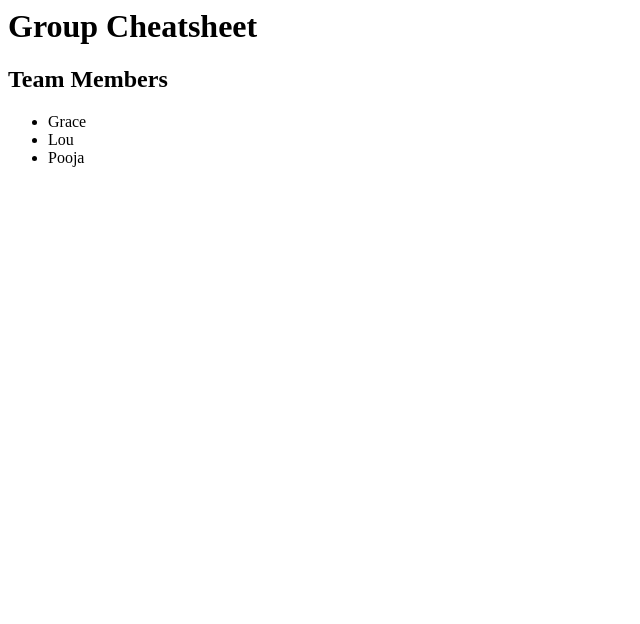
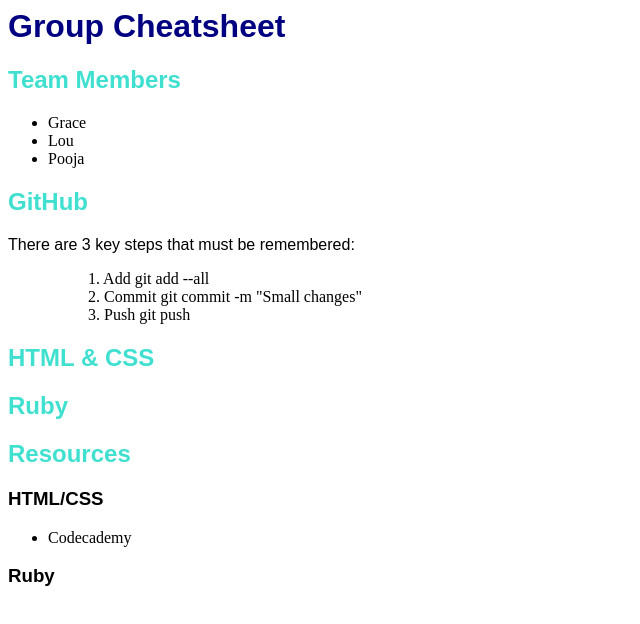
Before and after one commit to lmewett91664/group_cheatsheet, a plain HTML site: page index.html in a window 1280 px wide. Shown: the whole page, without its empty margins (0-640 px from the left). Drawn offline with Linux system fonts and the light colour scheme.

Commit message:
additions

```diff
--- a/index.html
+++ b/index.html
@@ -2,11 +2,20 @@
 <html>
 	<head>
 		<title>Group Cheatsheet</title>
+			<style>
+    			h1 { color: navy;
+    				font-family: 'Arial'; }
+    			p { font-family: 'Arial'; }
+
+    			h2 { color: turquoise;
+    				font-family: 'Arial'; }
+    			h3 { font-family: 'Arial'; }
+  			</style>
 	</head>
 
 	<body>
 		<h1>Group Cheatsheet</h1>
-
+			<div>
 				<h2>Team Members</h2>
 					<ul>
 						<li>Grace</li>
@@ -14,7 +23,31 @@
 						<li>Pooja</li>
 					</ul>
 
+			</div>
 
-
-
+			<div>
+				<h2>GitHub</h2>
+					<p>There are 3 key steps that must be remembered:
+						<ul>
+							<ol>1. Add git add --all</ol>
+							<ol>2. Commit git commit -m "Small changes"</ol>
+							<ol>3. Push git push</ol>
+						</ul>
+			</div>
+			<div>
+				<h2>HTML & CSS</h2>
+			</div>
+			<div>
+				<h2>Ruby</h2>
+			</div>
+			<div>
+				<h2>Resources</h2>
+					<h3>HTML/CSS</h3>
+						<p>
+							<ul>
+								<li>Codecademy</li>
+							</ul>
+						</p>
+					<h3>Ruby</h3>
+			</div>
 	</body>
```
Lines whose indentation alone changed are shown as unchanged.
